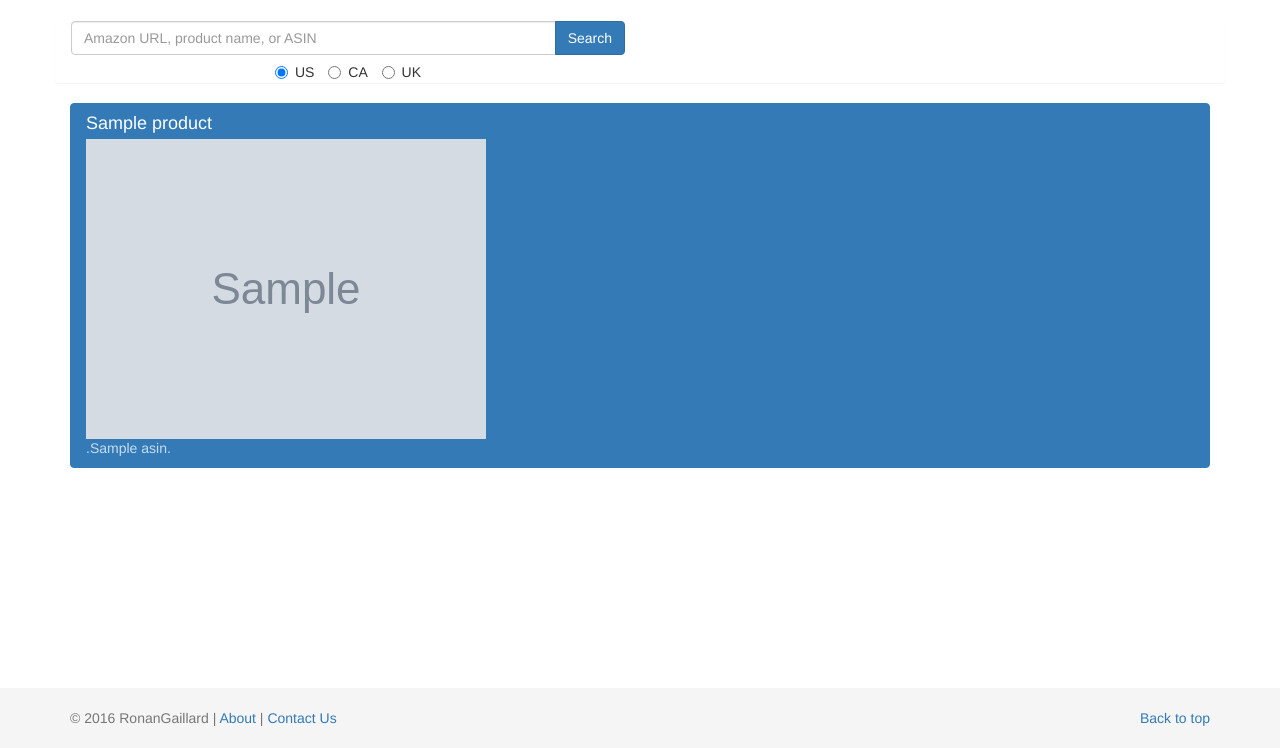
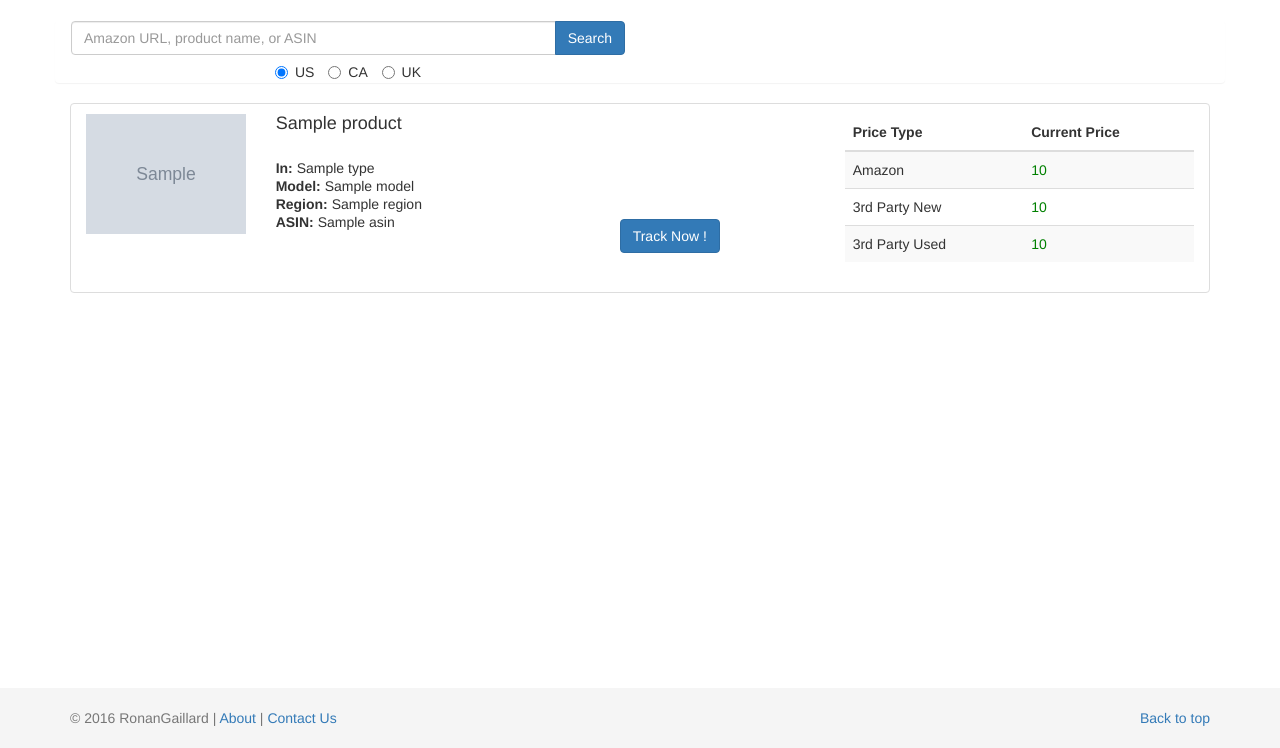
Before and after one commit to ronangaillard/amazon-price-tracker, a Flask app: template templates/search.html in a window 1280 px wide. Shown: the part 52-800 px from the top of the page. Run offline with Flask 2, Linux system fonts and the light colour scheme; the template is opened without the code that fills it: most values are stand-ins (such as "Sample title", 1, 10 or a date in 2020); grey boxes marked "Sample" are stand-in pictures; some libraries are stand-ins or nearby versions.

Commit message:
Added nice listing of products (thirs party price not working well yet)

```diff
--- a/main.py
+++ b/main.py
@@ -18,8 +18,17 @@ class Product:
     title = ""
     ASIN=""
     imageUrl=""
-    price=""
+    newPrice=""
+    newFormattedPrice=""
+    newPriceCurrency=""
+    usedPrice=""
+    usedFormattedPrice=""
+    usedPriceCurrency=""
+    thirdPartyNewPrice=""
+    thirdPartyNewFormattedPrice=""
+    thirdPartyNewPriceCurrency=""
     currency=""
+    type=""
     def f(self):
         return 'hello world'
 
@@ -55,7 +64,7 @@ def search():
     listed = False
     try:
         api = API(locale='fr')
-        products = api.item_search('All', Keywords=search_text, paginate=False, ResponseGroup="ItemIds, ItemAttributes, Images")
+        products = api.item_search('All', Keywords=search_text, paginate=False, ResponseGroup="ItemIds, ItemAttributes, Images, OfferSummary")
 
         niceProducts = []
 
@@ -66,6 +75,26 @@ def search():
                 niceProduct.title = product.ItemAttributes.Title
                 niceProduct.ASIN = product.ASIN.text
                 niceProduct.imageUrl = product.MediumImage.URL
+                try:
+                    niceProduct.newPrice = float(product.OfferSummary.LowestNewPrice.Amount)/100
+                    niceProduct.newFormattedPrice = product.OfferSummary.LowestNewPrice.FormattedPrice
+                    niceProduct.newPriceCurrency = product.OfferSummary.LowestNewPrice.CurrencyCode
+                except:
+                    pass
+
+                try:
+                    niceProduct.usedPrice = float(product.OfferSummary.LowestUsedPrice.Amount)/100
+                    niceProduct.usedFormattedPrice = product.OfferSummary.LowestUsedPrice.FormattedPrice
+                    niceProduct.usedPriceCurrency = product.OfferSummary.LowestUsedPrice.CurrencyCode
+                except:
+                    pass
+
+                niceProduct.type = product.ItemAttributes.ProductGroup
+                try:
+                    niceProduct.region =  products.region #product.ItemAttributes.RegionCode
+                except:
+                    niceProduct.region = "?"
+                niceProduct.model = product.ItemAttributes.Model
                 niceProducts.append(niceProduct)
                 if not listed:
                     print(objectify.dump(product))
@@ -87,10 +116,3 @@ def search():
 if __name__ == '__main__':
     app.secret_key = 'ssssshhhhh'
     app.run(debug=True)
-
-    #  {% for product in products %}
-     #<div class="row panel">
-     #<p><strong>{{product.title}}</strong> : {{product.price_and_currency}}
-     #    </p>
-     #</div>
-     #  {% endfor %}
--- a/static/css/amazonpricetracker.css
+++ b/static/css/amazonpricetracker.css
@@ -50,3 +50,12 @@ body {
 code {
   font-size: 80%;
 }
+
+
+.price{
+    -webkit-text-fill-color: green;
+}
+
+.no-price{
+    -webkit-text-fill-color: gray;
+}
--- a/templates/search.html
+++ b/templates/search.html
@@ -32,20 +32,84 @@
             </form>
         </div>
     </div>
-        <!-- End Search box -->
-
-   {% for product in products%}
+    <!-- End Search box -->
+    <div class="list-group">
+        {% for product in products%}
 
 
-       <div class="list-group">
-  <a href="#" class="list-group-item active">
-    <h4 class="list-group-item-heading">{{product.title}}</h4>
-    <img src="{{product.imageUrl}}"/>
-    <p class="list-group-item-text">.{{product.ASIN}}.</p>
-  </a>
-</div>
 
-   {%endfor%}
+        <div class="list-group-item">
+            <div class="row">
+                <div class="col-md-2">
+                    <img src="{{product.imageUrl}}" style="height: auto;max-width: 100%;" />
+                </div>
+
+                <div class="col-md-6">
+                    <h4 class="list-group-item-heading">{{product.title}}</h4>
+                    <div class="row">
+                        <div class="col-md-8">
+                            <br/>
+                            <p class="list-group-item-text"><strong>In:</strong> {{product.type}}</p>
+                            <p class="list-group-item-text"><strong>Model:</strong> {{product.model}}</p>
+                            <p class="list-group-item-text"><strong>Region:</strong> {{product.region}}</p>
+                            <p class="list-group-item-text"><strong>ASIN:</strong> {{product.ASIN}}</p>
+                        </div>
+                        <div class="col-md-2">
+                            <br/>
+                            <br/>
+                            <br/>
+                            <br/>
+                            <a class="btn btn-md btn-primary pull-right" href="/product/{{product.ASIN}}"><span class="fa fa-mail-forward"></span>Track Now !</a>
+                        </div>
+                        <div class="col-md-1"></div>
+                    </div>
+                </div>
+                <div class="col-md-4">
+                    <table class="table table-striped">
+                        <thead>
+                            <tr>
+                                <th>Price Type</th>
+                                <th>Current Price</th>
+                            </tr>
+                        </thead>
+                        <tbody>
+                            <tr>
+                                <td>Amazon</td>
+                                {% if product.newFormattedPrice != "" %}
+                                <td class="price">{{product.newFormattedPrice}}</td>
+                                {% else %}
+                                <td class="no-price">Not In Stock</td>
+                                {% endif %}
+                            </tr>
+
+                            <tr>
+                                <td>3rd Party New</td>
+                                {% if product.thirdPartyNewFormattedPrice != "" %}
+                                <td class="price">{{product.thirdPartyNewFormattedPrice}}</td>
+                                {% else %}
+                                <td class="no-price">Not In Stock</td>
+                                {% endif %}
+                            </tr>
+
+                            <tr>
+                                <td>3rd Party Used</td>
+                                {% if product.usedFormattedPrice != "" %}
+                                <td class="price">{{product.usedFormattedPrice}}</td>
+                                {% else %}
+                                <td class="no-price">Not In Stock</td>
+                                {% endif %}
+                            </tr>
+                        </tbody>
+                    </table>
+
+
+                </div>
+            </div>
+        </div>
+
+
+        {%endfor%}
+    </div>
 
 
 
```
